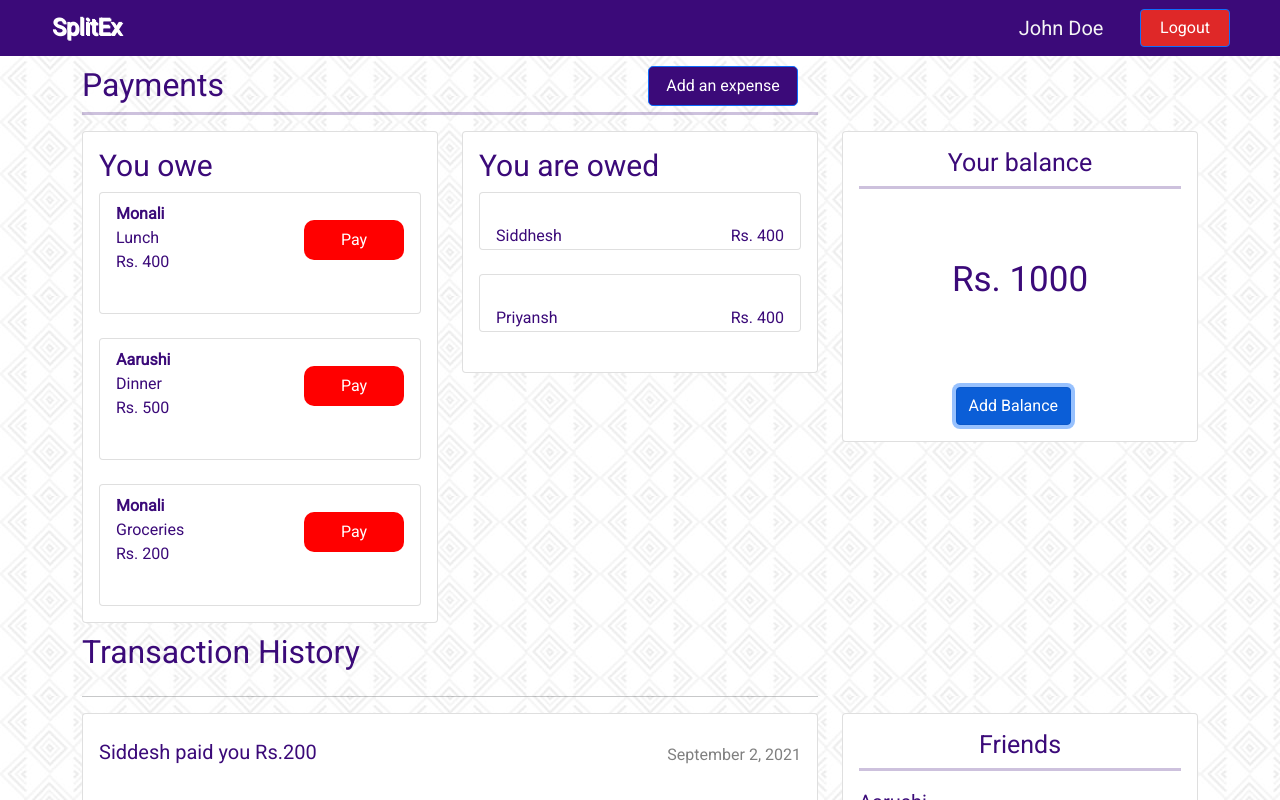
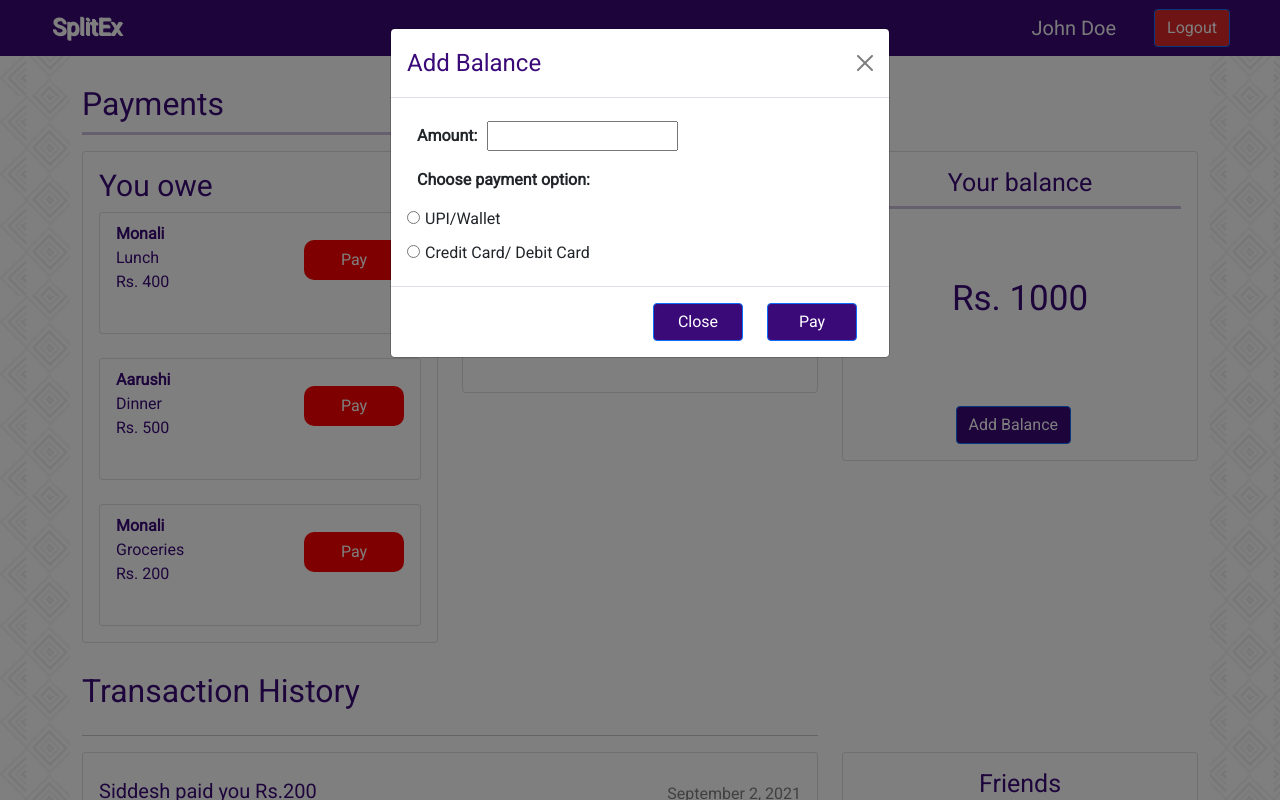
Before and after one commit to siddheshhadkar/splitex, a React (Create React App) app in the folder frontend/: page /dashboard in a window 1280 px wide. Both pictures are taken after a click on the button "Add Balance". Shown: the top 800 px of the page. Built offline with nearby package versions, Linux system fonts and the light colour scheme.

Commit message:
Settle bills modal added

```diff
--- a/frontend/src/components/Dashboard components/BalanceCard.js
+++ b/frontend/src/components/Dashboard components/BalanceCard.js
@@ -1,7 +1,13 @@
-import React from "react";
-import { Button, Card } from "react-bootstrap";
+import React, { useState } from "react";
+import { Button, Card, Modal } from "react-bootstrap";
 import "../../styles/balance-card.css";
+import "../../styles/you-owe-card.css";
 export default function BalanceCard() {
+  const [show, setShow] = useState(false);
+
+  const handleClose = () => setShow(false);
+  const handleShow = () => setShow(true);
+
   return (
     <>
       <Card style={{ width: "auto", height: "auto" }}>
@@ -12,9 +18,39 @@
           <hr className="title-separator" />
 
           <Card.Text className="balance-div">Rs. 1000</Card.Text>
-          <Button className="add-balance-btn"> Add Balance</Button>
+          <Button className="add-balance-btn" onClick={handleShow}>
+            {" "}
+            Add Balance
+          </Button>
         </Card.Body>
       </Card>
+
+      <Modal show={show} onHide={handleClose}>
+        <Modal.Header closeButton>
+          <Modal.Title style={{ color: "#3B0A79" }}> Add Balance</Modal.Title>
+        </Modal.Header>
+        <Modal.Body>
+          <label className="label-style">Amount: </label>
+          <input type="text" name="amount" />
+          <br />
+          <label className="label-style">Choose payment option: </label>
+          <br></br>
+          <input type="radio" name="payMode" />
+          <label for="payMode1" style={{ margin: "5px" }}>
+            UPI/Wallet
+          </label>
+          <br></br>
+          <input type="radio" name="payMode" />
+          <label for="payMode2" style={{ margin: "5px" }}>
+            Credit Card/ Debit Card
+          </label>
+          <br></br>
+        </Modal.Body>
+        <Modal.Footer>
+          <Button onClick={handleClose}>Close</Button>
+          <Button onClick={handleClose}>Pay</Button>
+        </Modal.Footer>
+      </Modal>
     </>
   );
 }
--- a/frontend/src/components/Dashboard components/YouOweCard.js
+++ b/frontend/src/components/Dashboard components/YouOweCard.js
@@ -57,22 +57,26 @@
 
       <Modal show={show} onHide={handleClose}>
         <Modal.Header closeButton>
-          <Modal.Title>Settle Bills</Modal.Title>
+          <Modal.Title style={{ color: "#3B0A79" }}>Settle Bills</Modal.Title>
         </Modal.Header>
         <Modal.Body>
-          <label>Paying to: </label>
+          <label className="label-style">Paying to: </label>
           <input type="text" name="payingTo" />
           <br />
-          <label>Amount: </label>
+          <label className="label-style">Amount: </label>
           <input type="text" name="amount" />
           <br />
-          <label>Choose payment option: </label>
+          <label className="label-style">Choose payment option: </label>
           <br></br>
-          <input type="radio" name="payMode1" />
-          <label for="payMode1">UPI/Wallet</label>
+          <input type="radio" name="payMode" />
+          <label for="payMode1" style={{ margin: "10px" }}>
+            UPI/Wallet
+          </label>
           <br></br>
-          <input type="radio" name="payMode2" />
-          <label for="payMode2">Credit Card/ Debit Card</label>
+          <input type="radio" name="payMode" />
+          <label for="payMode2" style={{ margin: "10px" }}>
+            Credit Card/ Debit Card
+          </label>
           <br></br>
         </Modal.Body>
         <Modal.Footer>
--- a/frontend/src/components/Dashboard.js
+++ b/frontend/src/components/Dashboard.js
@@ -12,7 +12,7 @@
   return (
     <>
       <DashboardNavbar />
-      <Container>
+      <Container className="bg">
         <Row>
           <Col xs={12} md={8}>
             <h2 className="label">Payments</h2>
--- a/frontend/src/styles/dashboard.css
+++ b/frontend/src/styles/dashboard.css
@@ -1,7 +1,11 @@
+.bg {
+  background-color: white;
+}
+
 .label {
   display: inline-block;
   color: #3b0a79;
-  margin-top: 10px;
+  margin-top: 4%;
 }
 
 .page-title-separator {
@@ -11,7 +15,7 @@
 }
 
 .add-expense-btn {
-  margin-top: 10px;
+  margin-top: 4%;
   width: 150px;
   height: 40px;
   border-radius: 5px;
--- a/frontend/src/styles/dashboardNavbar.css
+++ b/frontend/src/styles/dashboardNavbar.css
@@ -12,8 +12,8 @@
 
 .logoutBtn {
   background: #df2828;
-  margin-right: 20px;
-  width: 90px;
+  margin-right: 10%;
+  width: auto;
 }
 
 .userName {
--- a/frontend/src/styles/you-owe-card.css
+++ b/frontend/src/styles/you-owe-card.css
@@ -18,3 +18,8 @@
   border-radius: 10px;
   border: none;
 }
+
+.label-style {
+  font-weight: bold;
+  margin: 10px;
+}
```
